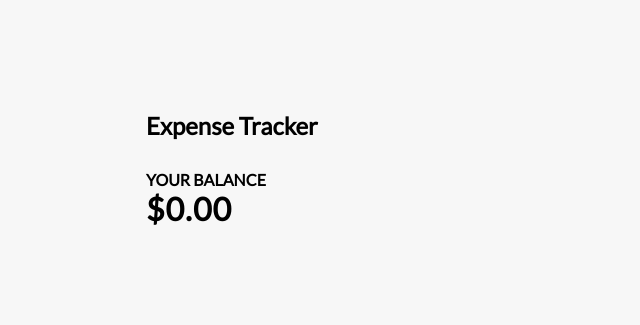
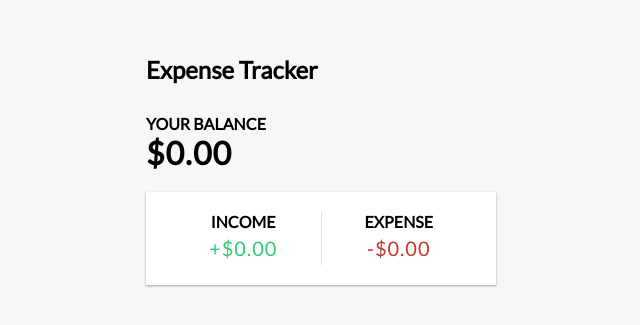
Before and after one commit to wamontgomery0068/Mini_Projects, a React (Create React App) app in the folder expense_tracker/: page / in a window 1280 px wide. Shown: the part 225-550 px from the top of the page, without its empty margins (319-959 px from the left). Built offline with nearby package versions, Linux system fonts and the light colour scheme.

Commit message:
Imported IncomeExpenses Component

```diff
--- a/expense_tracker/src/App.js
+++ b/expense_tracker/src/App.js
@@ -3,6 +3,7 @@ import React from 'react';
 // Imported Components
 import { Header } from './components/Header';
 import { Balance } from './components/Balance';
+import { IncomeExpenses } from './components/IncomeExpenses';
 
 import './App.css';
 
@@ -19,6 +20,8 @@ function App() {
 
         <Balance />
 
+        <IncomeExpenses />
+
       </div>
 
     </div>
```
